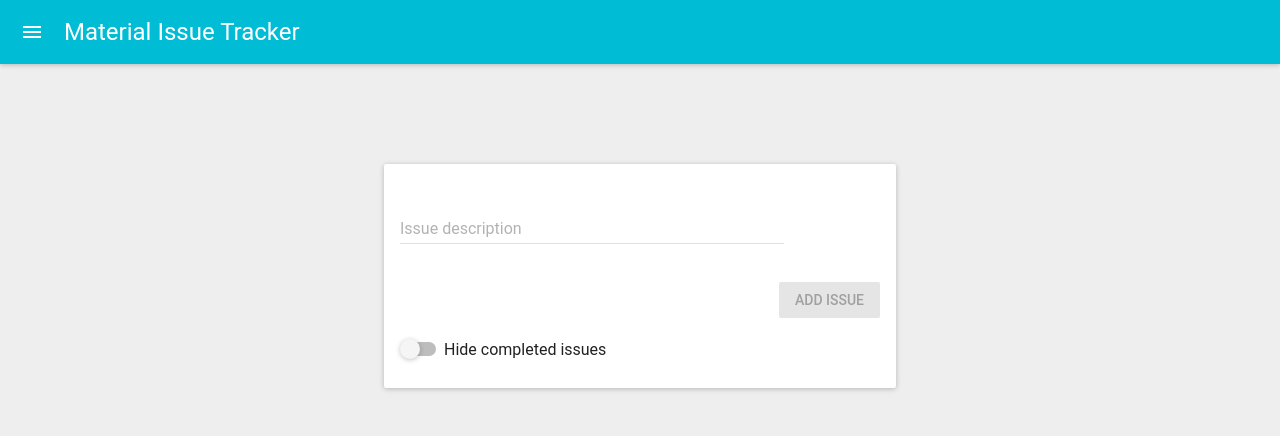
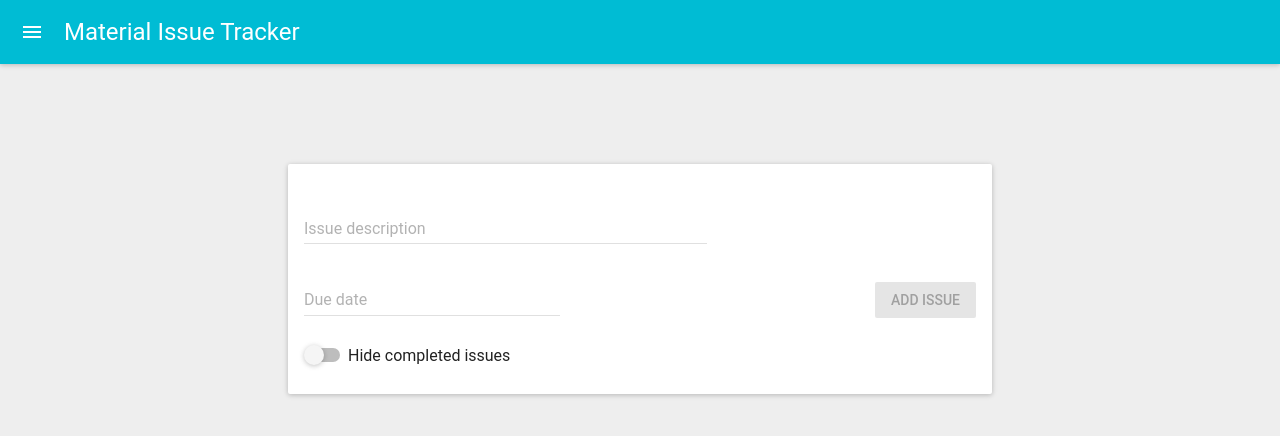
Before and after one commit to martyhora/material-issue-tracker, a React (Create React App) app: page / in a window 1280 px wide. Shown: the top 436 px of the page. Built offline with nearby package versions, Linux system fonts and the light colour scheme.

Commit message:
Add issue due date

```diff
--- a/src/components/Issue.js
+++ b/src/components/Issue.js
@@ -5,6 +5,7 @@ import ModeEditIcon from 'material-ui/svg-icons/editor/mode-edit';
 import DeleteIcon from 'material-ui/svg-icons/action/delete';
 import styles from '../styles';
 import IssueFormContainer from '../containers/IssueFormContainer';
+import { formatDate } from './IssueForm';
 
 const Issue = ({
   issue,
@@ -19,20 +20,32 @@ const Issue = ({
         float: 'left',
         paddingTop: '5px',
         marginTop: issue.isEdit ? '-25px' : 0,
-        width: issue.isEdit ? '100%' : 'auto',
+        width: issue.isEdit ? '100%' : '87%',
       }}
     >
       {issue.isEdit ? (
-        <IssueFormContainer onIssueAdd={onIssueAdd} isEdit={true} issue={issue} />
+        <IssueFormContainer
+          onIssueAdd={onIssueAdd}
+          isEdit={true}
+          issue={issue}
+        />
       ) : (
-        <span
+        <div className="row">
+          <div
             style={{
               textDecoration: issue.completed ? 'line-through' : '',
               color: issue.completed ? 'rgba(0, 0, 0, 0.3)' : '#000',
+              float: 'left',
             }}
           >
             {issue.text}
-        </span>
+          </div>
+          <div
+            style={{ marginTop: '0.3em', float: 'right', fontSize: '0.7em' }}
+          >
+            {issue.dueDate ? `${formatDate(issue.dueDate)}` : ''}
+          </div>
+        </div>
       )}
     </div>
 
--- a/src/components/IssueForm.js
+++ b/src/components/IssueForm.js
@@ -1,14 +1,19 @@
 import * as React from 'react';
 import RaisedButton from 'material-ui/RaisedButton';
 import TextField from 'material-ui/TextField';
+import DatePicker from 'material-ui/DatePicker';
 import styles from '../styles';
 
 const validateForm = issue => issue.text.trim().length > 0;
+
+export const formatDate = date =>
+  `${date.getDate()}.${date.getMonth() + 1}.${date.getFullYear()}`;
 
 const IssueForm = ({
   newIssue,
   error,
   onNewIssueTextUpdate,
+  onNewIssueDueDateUpdate,
   onIssueAdd,
   onIssueSubmit,
   isEdit,
@@ -27,6 +32,15 @@ const IssueForm = ({
       }}
       errorText={error ? 'Issue description is required' : ''}
     />
+    <DatePicker
+      style={styles.datepicker}
+      formatDate={formatDate}
+      value={newIssue.dueDate}
+      onChange={(e, date) => {
+        onNewIssueDueDateUpdate(date);
+      }}
+      hintText="Due date"
+    />
     <RaisedButton
       className="add-issue-button"
       label={`${isEdit ? 'Edit' : 'Add'} issue`}
--- a/src/containers/IssueFormContainer.js
+++ b/src/containers/IssueFormContainer.js
@@ -3,6 +3,7 @@ import IssueForm from '../components/IssueForm';
 
 const defaultIssue = {
   text: '',
+  dueDate: null,
 };
 
 export default class IssueFormContainer extends React.Component {
@@ -13,6 +14,10 @@ export default class IssueFormContainer extends React.Component {
 
   onNewIssueTextUpdate(text) {
     this.setState({ newIssue: { ...this.state.newIssue, text } });
+  }
+
+  onNewIssueDueDateUpdate(dueDate) {
+    this.setState({ newIssue: { ...this.state.newIssue, dueDate } });
   }
 
   onIssueAdd() {
@@ -43,6 +48,7 @@ export default class IssueFormContainer extends React.Component {
         isEdit={this.props.isEdit}
         onIssueAdd={this.onIssueAdd.bind(this)}
         onNewIssueTextUpdate={this.onNewIssueTextUpdate.bind(this)}
+        onNewIssueDueDateUpdate={this.onNewIssueDueDateUpdate.bind(this)}
         onIssueSubmit={this.onIssueSubmit.bind(this)}
       />
     );
--- a/src/reducers/issues.js
+++ b/src/reducers/issues.js
@@ -19,7 +19,7 @@ const issues = (state = [], action) => {
         );
       }
 
-      return [...state, { text: action.issue.text, id: id++, completed: false }];
+      return [...state, { ...action.issue, id: id++, completed: false }];
     case COMPLETE_ISSUE:
       return state.map(issue => {
         return issue.id === action.issueId
@@ -29,7 +29,9 @@ const issues = (state = [], action) => {
     case TOGGLE_EDIT:
       return state.map(
         issue =>
-          issue.id === action.issueId ? { ...issue, isEdit: !issue.isEdit } : issue
+          issue.id === action.issueId
+            ? { ...issue, isEdit: !issue.isEdit }
+            : issue
       );
     case REMOVE_ISSUE:
       return state.filter(issue => issue.id !== action.issueId);
--- a/src/styles.js
+++ b/src/styles.js
@@ -6,14 +6,15 @@ const styles = {
   },
   textField: {
     float: 'left',
-    width: '80%',
+    width: '60%',
+    marginRight: '15px',
   },
   addButton: {
     float: 'right',
     marginTop: '30px',
   },
   issueList: {
-    width: '40%',
+    width: '55%',
     padding: '1em',
     margin: 'auto',
     marginTop: '100px',
@@ -33,6 +34,14 @@ const styles = {
     cursor: 'pointer',
     margin: '0 2px',
   },
+  datepicker: {
+    marginTop: '24px',
+    float: 'left',
+  },
+  date: {
+    color: 'rgba(0, 0, 0, 0.3)',
+    fontSize: '0.65em',
+  },
 };
 
 export default styles;
```
Lines whose indentation alone changed are shown as unchanged.
